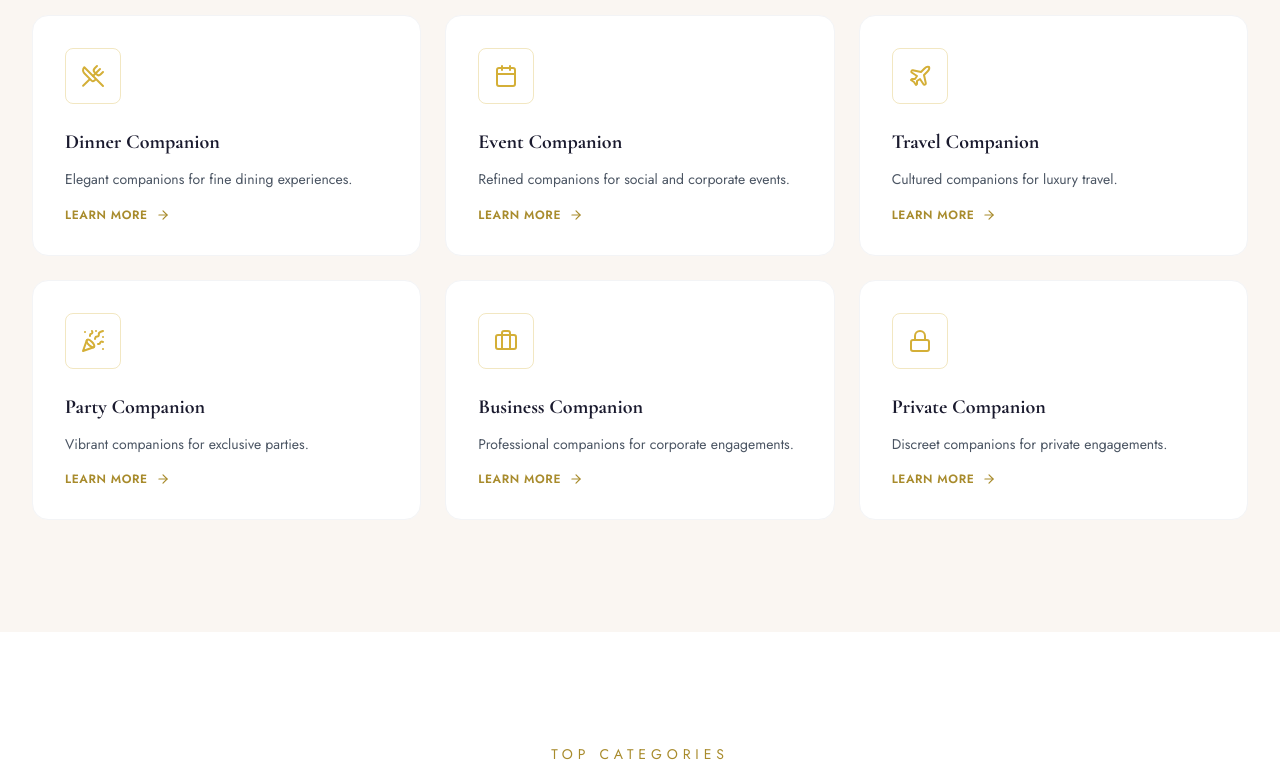
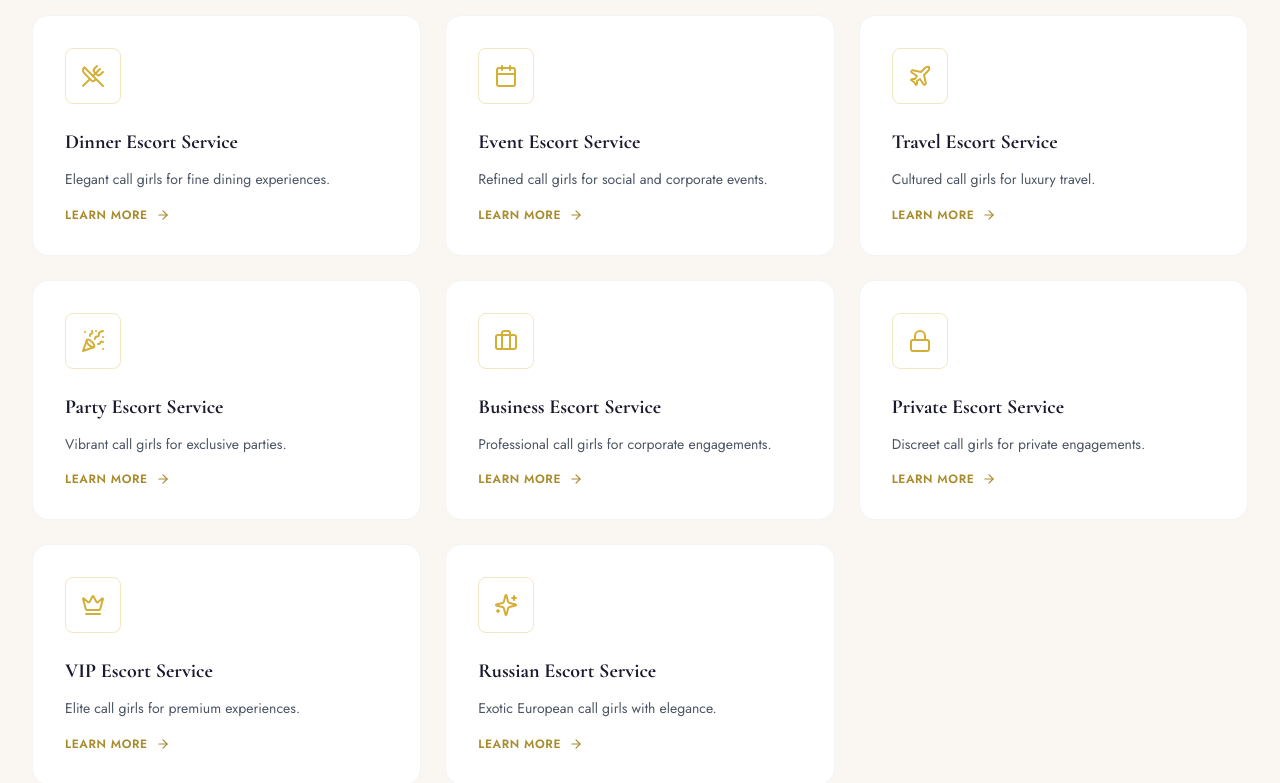
Before and after one commit to vsvivek2006/alina-main, a React (Vite) app: page / in a window 1280 px wide. Shown: the part 3720-4503 px from the top of the page. Built offline with nearby package versions, Linux system fonts and the light colour scheme.

Commit message:
Update content and service descriptions to use 'escort'

```diff
--- a/src/data/content.ts
+++ b/src/data/content.ts
@@ -10,37 +10,49 @@ export const testimonials: Testimonial[] = [
     name: 'Rajesh K.',
     location: 'DLF Phase 3, Gurgaon',
     rating: 5,
-    text: 'ALINA VIP provided an exceptional experience from start to finish. The companion was elegant, well-spoken, and perfectly suited to the occasion. The booking process was smooth and entirely discreet. I will definitely use their services again.',
+    text: 'ALINA VIP provided an exceptional escort service experience from start to finish. The call girl was elegant, well-spoken, and perfectly suited to the occasion. The booking process was smooth and entirely discreet. I will definitely use their escort service again.',
   },
   {
     name: 'Vikram S.',
     location: 'Cyber City, Gurgaon',
     rating: 5,
-    text: 'I have used several companion services in the NCR, but ALINA VIP stands apart. The level of professionalism, the quality of companions, and the discretion they maintain is unmatched. Highly recommended for discerning gentlemen.',
+    text: 'I have used several escort services in the NCR, but ALINA VIP stands apart. The level of professionalism, the quality of call girls, and the discretion they maintain is unmatched. Highly recommended for premium escort service in Gurgaon.',
   },
   {
     name: 'Arjun M.',
     location: 'Golf Course Road, Gurgaon',
     rating: 5,
-    text: 'The companion I booked was exactly as described on the profile — beautiful, intelligent, and sophisticated. She accompanied me to a business dinner and was the perfect conversationalist. Thank you, ALINA VIP, for a memorable evening.',
+    text: 'The call girl I booked was exactly as described on the profile — beautiful, intelligent, and sophisticated. She accompanied me to a business dinner and was the perfect conversationalist. Thank you, ALINA VIP, for a memorable evening.',
   },
   {
     name: 'Sanjay R.',
     location: 'MG Road, Gurgaon',
     rating: 5,
-    text: 'What impressed me most about ALINA VIP was their attention to detail. From the initial phone call to the end of the evening, everything was handled with professionalism and class. The companion was punctual, well-groomed, and delightful company.',
+    text: 'What impressed me most about ALINA VIP was their attention to detail. From the initial phone call to the end of the evening, everything was handled with professionalism and class. The call girl was punctual, well-groomed, and delightful company.',
   },
   {
     name: 'Karan B.',
     location: 'Sohna Road, Gurgaon',
     rating: 5,
-    text: 'I was initially hesitant about using a companion service, but ALINA VIP put all my concerns to rest. Their verification process and commitment to discretion made me feel completely comfortable. The experience exceeded my expectations.',
+    text: 'I was initially hesitant about using an escort service, but ALINA VIP put all my concerns to rest. Their verification process and commitment to discretion made me feel completely comfortable. The call girl experience exceeded my expectations.',
   },
   {
     name: 'Aditya G.',
     location: 'Sushant Lok, Gurgaon',
     rating: 5,
-    text: 'I booked a travel companion through ALINA VIP for a weekend getaway, and it was one of the best decisions I have made. The companion was well-travelled, cultured, and made the trip truly memorable. Five stars without hesitation.',
+    text: 'I booked a travel escort through ALINA VIP for a weekend getaway, and it was one of the best decisions I have made. The call girl was well-travelled, cultured, and made the trip truly memorable. Five stars without hesitation for their escort service.',
+  },
+  {
+    name: 'Rohit M.',
+    location: 'DLF Phase 2, Gurgaon',
+    rating: 5,
+    text: 'I have been using ALINA VIP for over a year now. Their Russian escorts are absolutely stunning and highly professional. The best escort service in Gurgaon without any doubt.',
+  },
+  {
+    name: 'Amit S.',
+    location: 'Golf Course Extension, Gurgaon',
+    rating: 5,
+    text: 'The VIP call girls at ALINA VIP are truly elite. I booked one for a corporate event and she was perfect — intelligent, beautiful, and well-spoken. Highly recommend their premium escort service.',
   },
 ];
 
@@ -54,45 +66,63 @@ export interface Service {
 
 export const services: Service[] = [
   {
-    slug: 'dinner-companion',
-    title: 'Dinner Companion',
-    shortDescription: 'Elegant companions for fine dining experiences.',
-    description: 'Our dinner companion service provides you with a sophisticated partner for fine dining experiences. Whether it is a romantic dinner for two, a business dinner, or a celebration, our companions are well-versed in dining etiquette and social grace.',
+    slug: 'dinner-escort-service',
+    title: 'Dinner Escort Service',
+    shortDescription: 'Elegant call girls for fine dining experiences.',
+    description: 'Our dinner escort service provides you with a sophisticated call girl for fine dining experiences. Whether it is a romantic dinner for two, a business dinner, or a celebration, our escorts are well-versed in dining etiquette and social grace.',
     icon: 'UtensilsCrossed',
   },
   {
-    slug: 'event-companion',
-    title: 'Event Companion',
-    shortDescription: 'Refined companions for social and corporate events.',
-    description: 'Our event companion service is designed for clients who need a polished partner for social gatherings, corporate events, and high-society functions. Our companions are socially adept and present themselves with elegance.',
+    slug: 'event-escort-service',
+    title: 'Event Escort Service',
+    shortDescription: 'Refined call girls for social and corporate events.',
+    description: 'Our event escort service is designed for clients who need a polished call girl for social gatherings, corporate events, and high-society functions. Our escorts are socially adept and present themselves with elegance.',
     icon: 'Calendar',
   },
   {
-    slug: 'travel-companion-service',
-    title: 'Travel Companion',
-    shortDescription: 'Cultured companions for luxury travel.',
-    description: 'Our travel companion service offers you a cultured and adaptable partner for domestic and international travel. Our companions are well-travelled and skilled at making any journey more enjoyable and memorable.',
+    slug: 'travel-escort-service',
+    title: 'Travel Escort Service',
+    shortDescription: 'Cultured call girls for luxury travel.',
+    description: 'Our travel escort service offers you a cultured and adaptable call girl for domestic and international travel. Our escorts are well-travelled and skilled at making any journey more enjoyable and memorable.',
     icon: 'Plane',
   },
   {
-    slug: 'party-companion',
-    title: 'Party Companion',
-    shortDescription: 'Vibrant companions for exclusive parties.',
-    description: 'Our party companion service provides you with a vibrant and engaging partner for exclusive parties, nightclub visits, and social gatherings. Our companions know how to have fun while maintaining elegance.',
+    slug: 'party-escort-service',
+    title: 'Party Escort Service',
+    shortDescription: 'Vibrant call girls for exclusive parties.',
+    description: 'Our party escort service provides you with a vibrant and engaging call girl for exclusive parties, nightclub visits, and social gatherings. Our escorts know how to have fun while maintaining elegance.',
     icon: 'PartyPopper',
   },
   {
-    slug: 'business-companion',
-    title: 'Business Companion',
-    shortDescription: 'Professional companions for corporate engagements.',
-    description: 'Our business companion service is tailored for corporate clients who need a sophisticated partner for business dinners, client meetings, and professional networking events. Our companions are educated and professional.',
+    slug: 'business-escort-service',
+    title: 'Business Escort Service',
+    shortDescription: 'Professional call girls for corporate engagements.',
+    description: 'Our business escort service is tailored for corporate clients who need a sophisticated call girl for business dinners, client meetings, and professional networking events. Our escorts are educated and professional.',
     icon: 'Briefcase',
   },
   {
-    slug: 'private-companion',
-    title: 'Private Companion',
-    shortDescription: 'Discreet companions for private engagements.',
-    description: 'Our private companion service offers you a discreet and engaging partner for private engagements. Whether it is a quiet evening at home or a private celebration, our companions provide delightful company.',
+    slug: 'private-escort-service',
+    title: 'Private Escort Service',
+    shortDescription: 'Discreet call girls for private engagements.',
+    description: 'Our private escort service offers you a discreet and engaging call girl for private engagements. Whether it is a quiet evening at home or a private celebration, our escorts provide delightful company.',
     icon: 'Lock',
   },
+  {
+    slug: 'vip-escort-service',
+    title: 'VIP Escort Service',
+    shortDescription: 'Elite call girls for premium experiences.',
+    description: 'Our VIP escort service provides you with the finest call girls for exclusive engagements. These elite escorts are handpicked for their exceptional beauty, intelligence, and sophistication.',
+    icon: 'Crown',
+  },
+  {
+    slug: 'russian-escort-service',
+    title: 'Russian Escort Service',
+    shortDescription: 'Exotic European call girls with elegance.',
+    description: 'Our Russian escort service offers exotic European call girls known for their elegance, sophistication, and international flair. Ideal for high-profile events and luxury engagements.',
+    icon: 'Sparkles',
+  },
 ];
+
+export function getCategory(slug: string): Category | undefined {
+  return categories.find((c) => c.slug === slug);
+}
```
